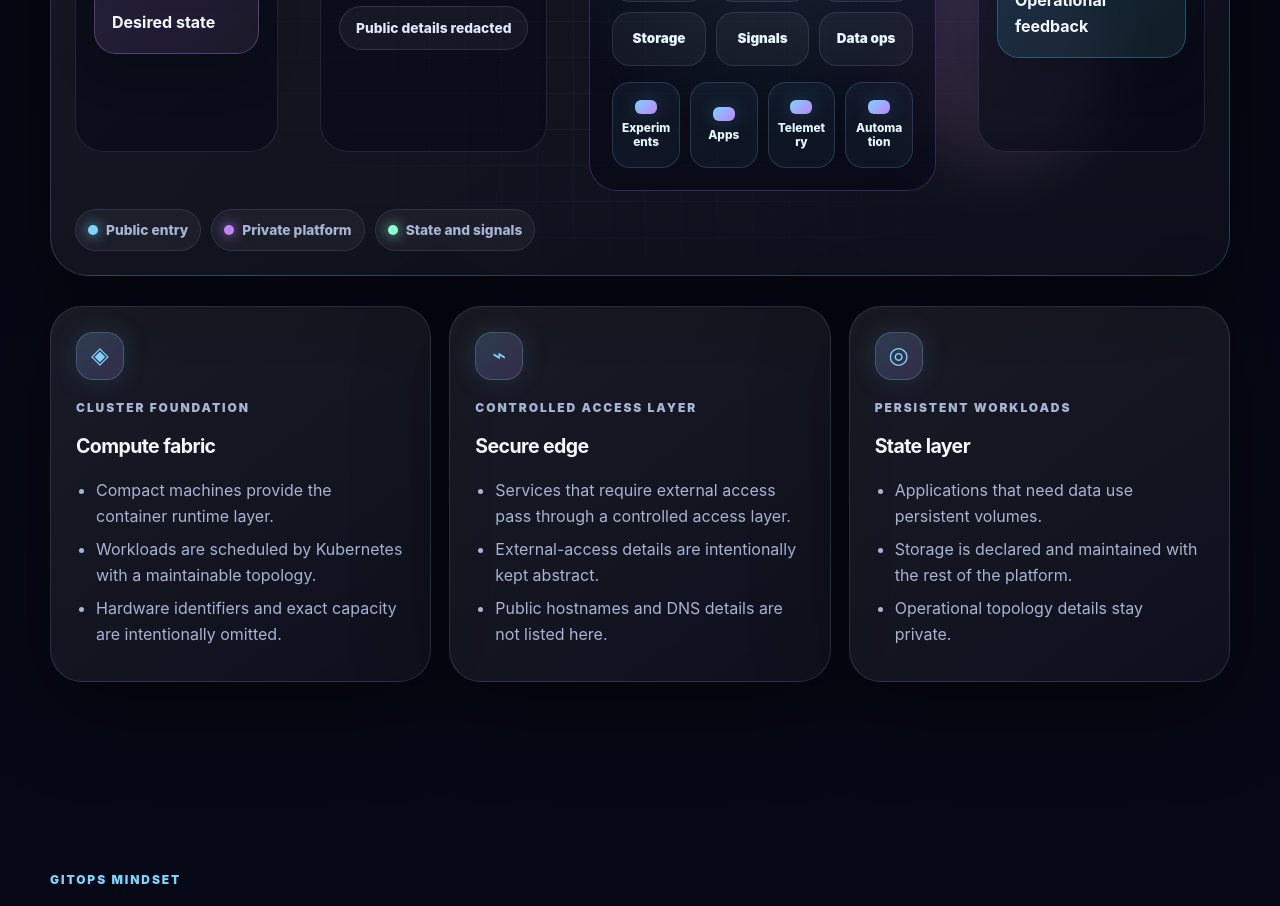
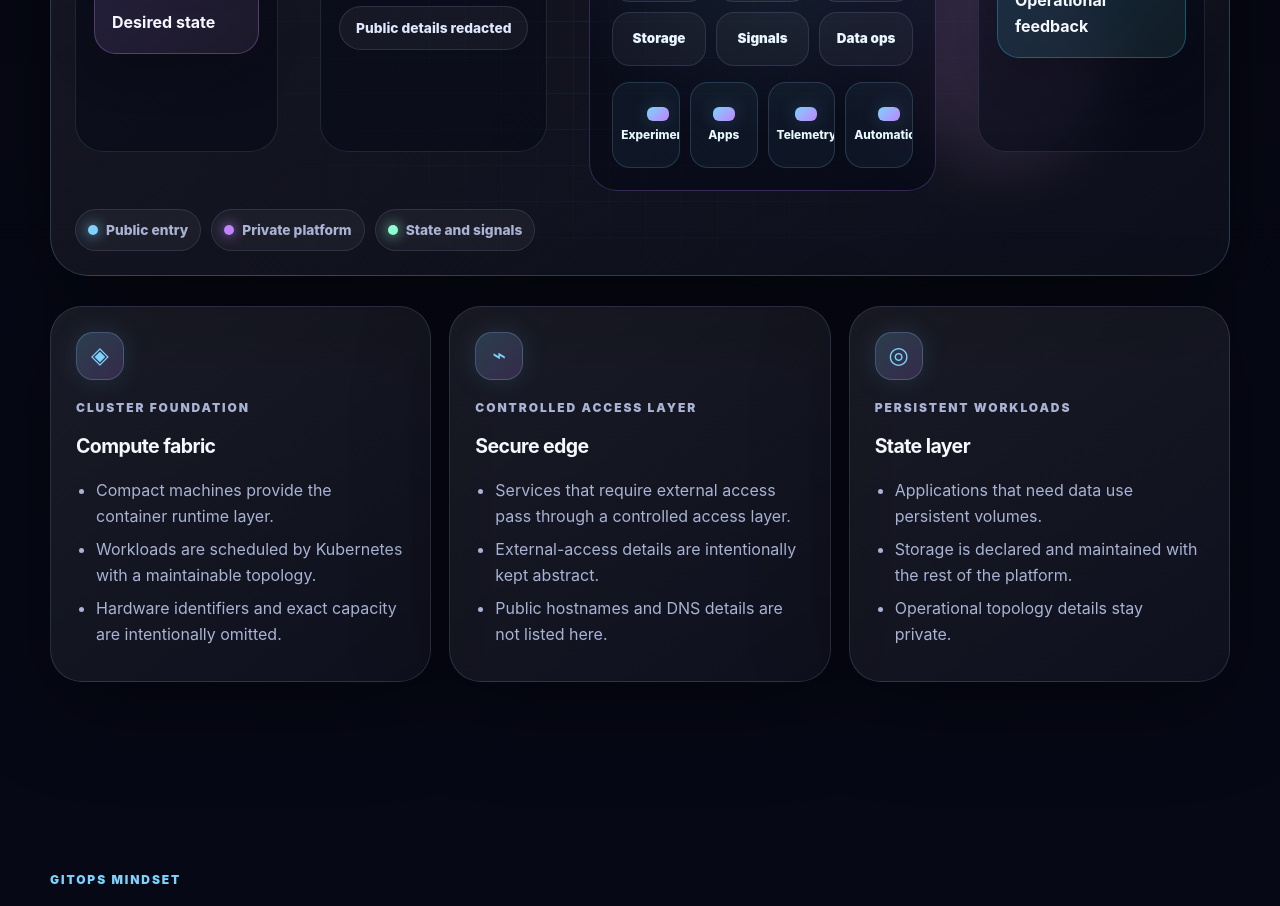
Before and after one commit to yesid-lopez/homepage-landing, a Next.js app: page / in a window 1280 px wide. Shown: the part 2100-3006 px from the top of the page. Built offline with nearby package versions, Linux system fonts and the light colour scheme; no server answers.

Commit message:
fix: prevent workload label word breaks

```diff
--- a/app/globals.css
+++ b/app/globals.css
@@ -1565,8 +1565,10 @@ footer a {
 
 .workloadPod span {
   max-width: 100%;
-  overflow-wrap: anywhere;
-  hyphens: auto;
+  white-space: normal;
+  overflow-wrap: normal;
+  word-break: keep-all;
+  hyphens: none;
 }
 
 .workloadPod i {
```
